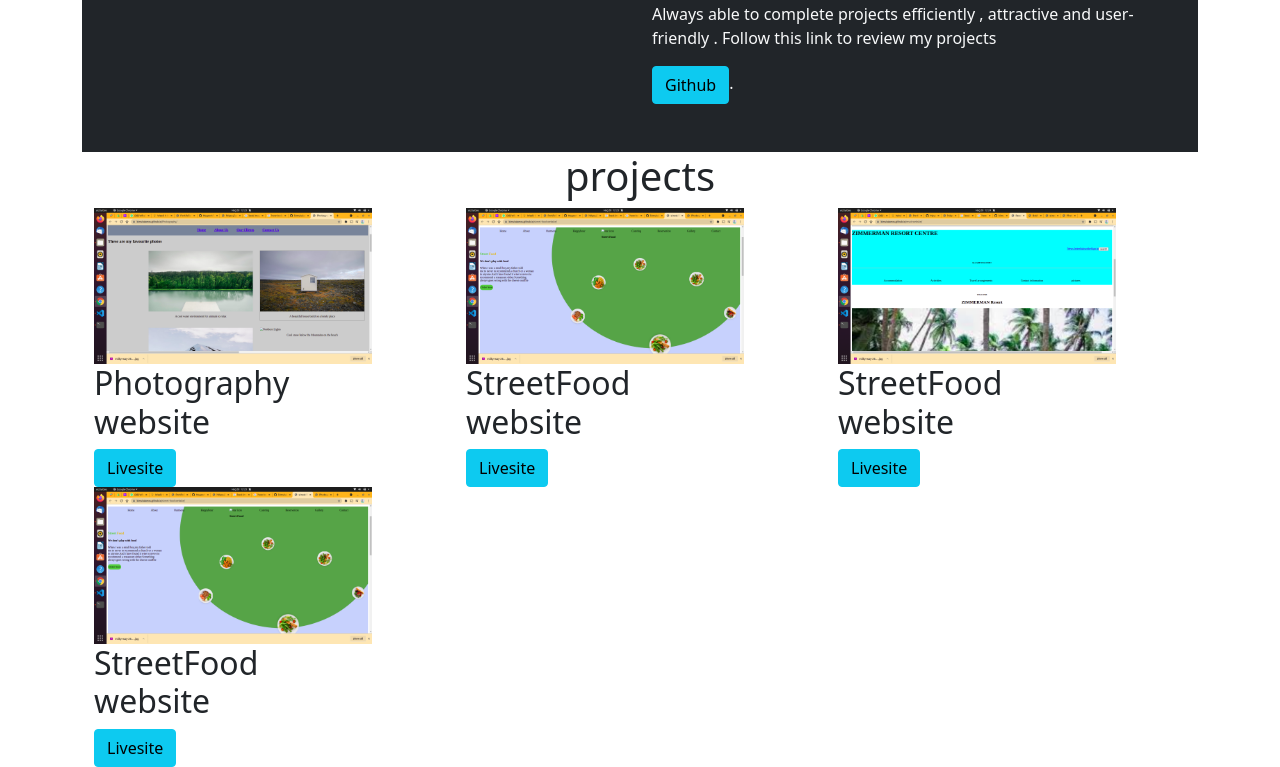
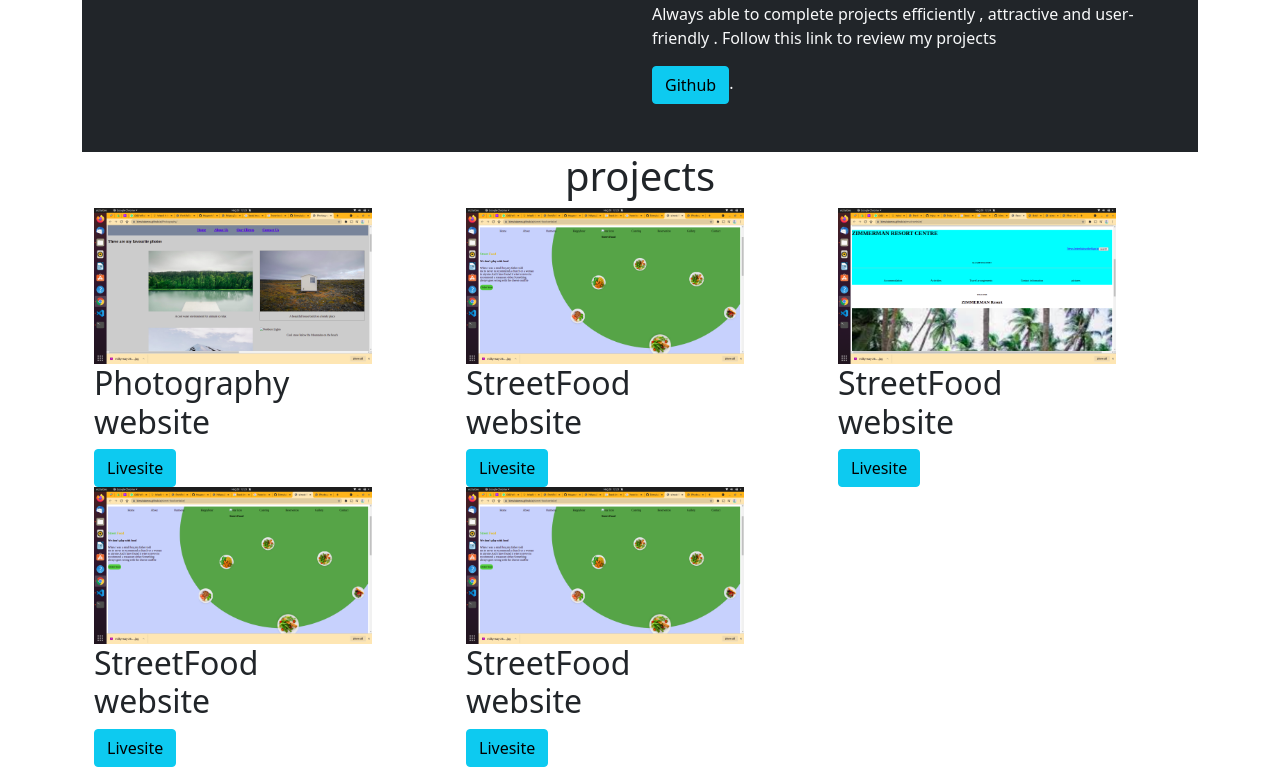
Before and after one commit to kimutaiamos/portfolio-landing-page, a plain HTML site: page index.html in a window 1280 px wide. Shown: the part 745-1512 px from the top of the page. Drawn offline with nearby package versions, Linux system fonts and the light colour scheme.

Commit message:
added screenshot 3

```diff
--- a/index.html
+++ b/index.html
@@ -185,6 +185,24 @@
     </div>
   </div>
 </div>
+<div class="col-md-4">
+  <div class="work-box">
+      <div class="work-img">
+        <img src="img/Screenshot from 2021-08-28 12-23-31.png" alt="" width="80%" height="80%" class="img-fluid">
+      </div>
+    <div class="work-content">
+      <div class="row">
+        <div class="col-sm-8">
+          <h2 class="w-title">StreetFood website</h2>
+          <div class="w-more">
+            <a  href="https://kimutaiamos.github.io/street-food-website/" >  <button type="button"
+               class="btn btn-info">Livesite</button></a>
+          </div>
+        </div>
+      </div>
+    </div>
+  </div>
+</div>
 </div>
   </section>
     <script src="https://cdn.jsdelivr.net/npm/bootstrap@5.1.0/dist/js/bootstrap.bundle.min.js"
```
